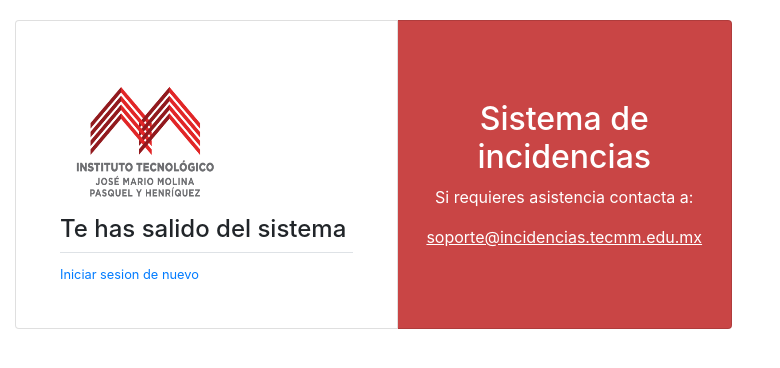
After one commit to eduardoalbertorg/Megatron, a Django app: page /logout/ in a window 1280 px wide. The commit adds this page. Shown: the top 368 px of the page, without its empty margins (0-780 px from the left). Run offline with Django 3.2, Linux system fonts and the light colour scheme; some libraries are stand-ins or nearby versions.

```diff
--- a/Megatron/settings.py
+++ b/Megatron/settings.py
@@ -145,3 +145,4 @@
 CRISPY_TEMPLATE_PACK = 'bootstrap4'
 
 LOGIN_REDIRECT_URL = "main:homepage"
+LOGIN_URL = 'main:login'
--- /dev/null
+++ b/templates/logout.html
@@ -0,0 +1,10 @@
+{% extends 'base_login_register.html' %}
+{% load crispy_forms_tags %}
+{% block content %}
+    <h4>Te has salido del sistema</h4>
+    <div class="border-top pt-3">
+        <small>
+            <a href="/login">Iniciar sesion de nuevo</a>
+        </small>
+    </div>
+{% endblock %}
--- a/templates/main/sidebar.html
+++ b/templates/main/sidebar.html
@@ -61,7 +61,7 @@
                             <v-list-tile-title>Contacto</v-list-tile-title>
                         </v-list-tile-content>
                     </v-list-tile>
-                    <v-list-tile @click="" class="tile">
+                    <v-list-tile @click="" href="/logout" class="tile">
                         <v-list-tile-action>
                             <v-icon>lock_outline</v-icon>
                         </v-list-tile-action>
```
Also changed, not shown: main/views.py (+7 -10 lines).
